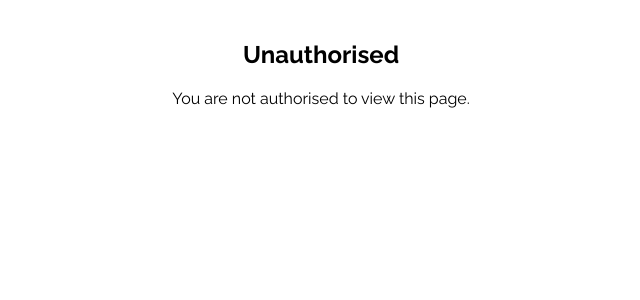
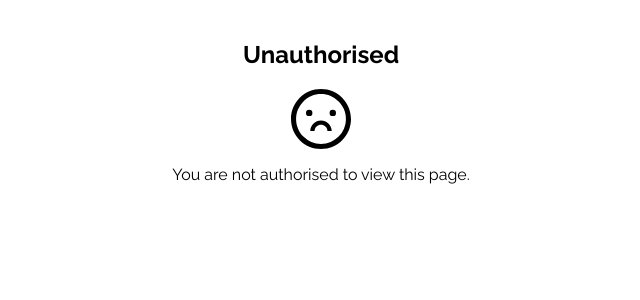
Before and after one commit to Emperor51/bs3221-summative, a React (Vite) app in the folder apps/website/: page /unauthorised in a window 1280 px wide. Shown: the top 300 px of the page, without its empty margins (319-959 px from the left). Built offline with nearby package versions, Linux system fonts and the light colour scheme.

Commit message:
feature: :(

```diff
--- a/apps/website/src/app/screens/unauthorised/Unauthorised.tsx
+++ b/apps/website/src/app/screens/unauthorised/Unauthorised.tsx
@@ -1,9 +1,11 @@
 import React from 'react';
+import { FrownOutlined } from '@ant-design/icons';
 
 const Unauthorised: React.FC = () => {
   return (
     <div style={{ padding: '20px', textAlign: 'center' }}>
       <h2>Unauthorised</h2>
+      <FrownOutlined style={{fontSize: 60}}/>
       <p>You are not authorised to view this page.</p>
     </div>
   );
```
